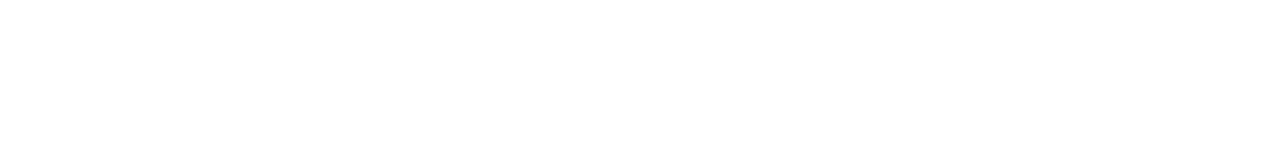
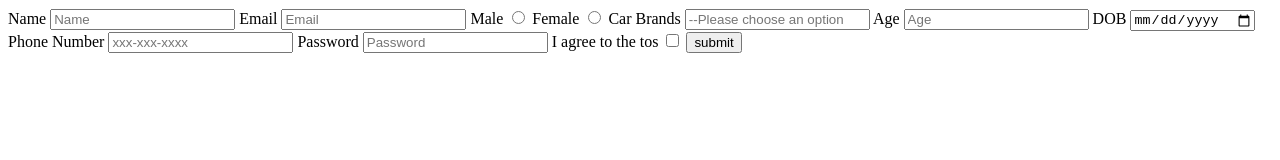
Before and after one commit to acciojob/signup-form-car-lakshmiprasanna798, a website: page main.html in a window 1280 px wide. Drawn offline with Linux system fonts and the light colour scheme.

Commit message:
created a submission

```diff
--- a/main.html
+++ b/main.html
@@ -8,6 +8,30 @@
 
 <body>
 	<!-- the entire body must be written by student -->
+	<form method="post">
+		<label for="name">Name</label>
+		<input type="Text" id="name" placeholder="Name" requried>
+		<label for="email">Email</label>
+		<input type="Email" id="email" placeholder="Email" requried>
+		<label for="gender_m">Male</label>
+		<input type="Radio" id="gender_m" name="gender" requried>
+		<label for="gender_f">Female</label>
+		<input type="Radio" id="gender_f" name="gender" requried>
+		<label for="cars">Car Brands</label>
+		<input type="Select" id="cars" placeholder="--Please choose an option" requried>
+		<label for="age">Age</label>
+		<input type="Number" id="age" placeholder="Age" requried>
+		<label for="dob">DOB</label>
+		<input type="Date" id="dob" required>
+		<label for="tel">Phone Number</label>
+		<input type="Tel" id="tel" placeholder="xxx-xxx-xxxx">
+		<label for="password">Password</label>
+		<input type="Password" id="password" placeholder="Password" requried>
+		<label for="tos">I agree to the tos</label>
+		<input type="Checkbox" id="tos" requried>
+		<button type="submit">submit</button>
+
+	</form>
     <script type="text/javascript" src="./script.js">
 </script>
 
```
